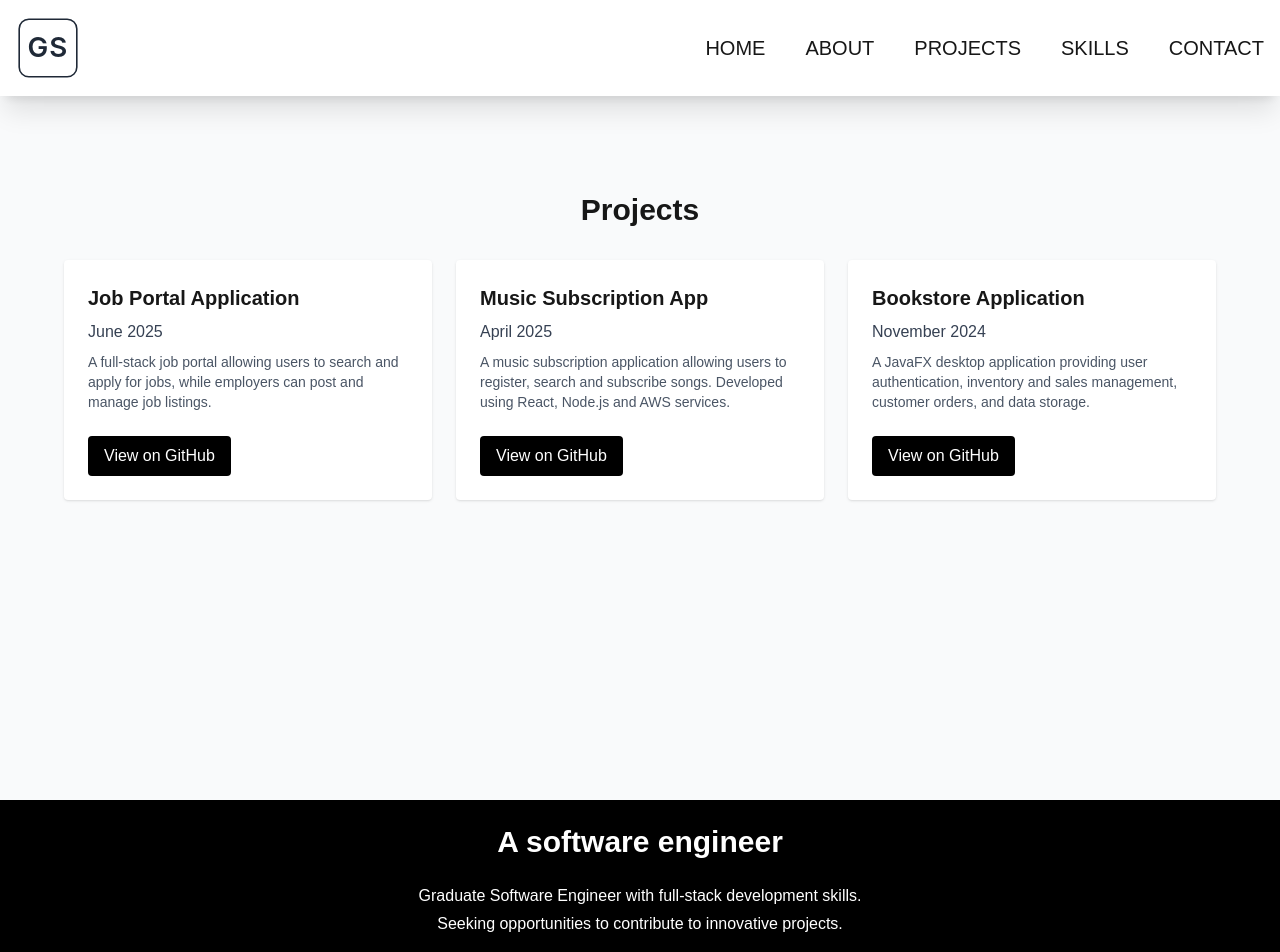
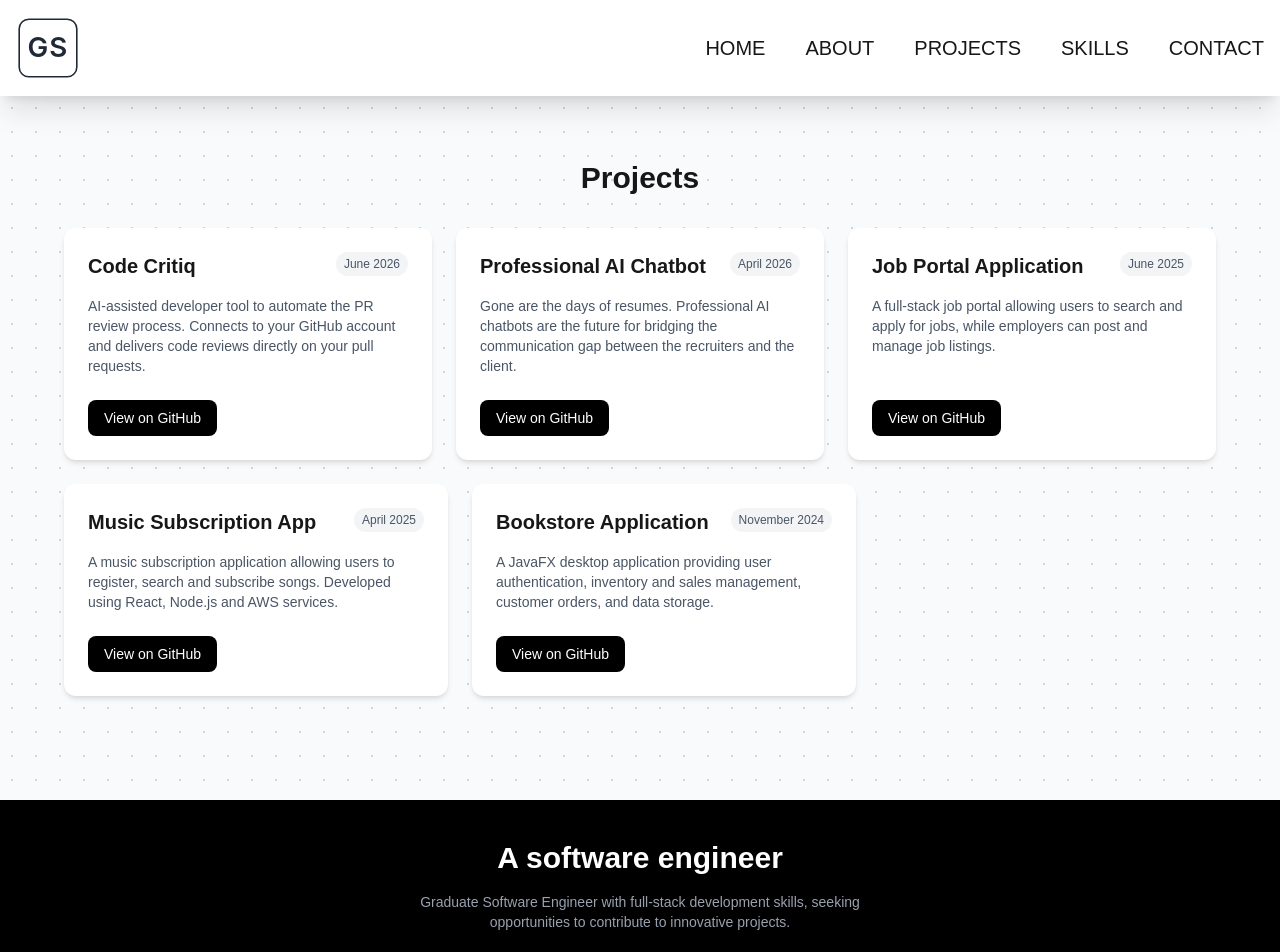
Before and after one commit to igautamsihag/Portfolio, a Next.js app: page /projects in a window 1280 px wide. Shown: the top 952 px of the page. Built offline with nearby package versions, Linux system fonts and the light colour scheme.

Commit message:
project and skill section update

```diff
--- a/src/components/Footer.tsx
+++ b/src/components/Footer.tsx
@@ -1,36 +1,29 @@
 import React from "react"
-import {AiOutlineGithub, AiOutlineLinkedin, AiOutlineMail } from "react-icons/ai"
+import { AiOutlineGithub, AiOutlineLinkedin, AiOutlineMail } from "react-icons/ai"
 
 const Footer = () => {
   return (
     <footer className="bg-black text-white">
-            <h2 className="text-2xl sm:text-3xl font-semibold text-center py-6">
-                A software engineer</h2>
-            <p className="text-center text-xs sm:text-base mb-1">
-        Graduate Software Engineer with full-stack development skills.
+      <div className="max-w-4xl mx-auto px-4 py-10 flex flex-col items-center gap-4">
+        <h2 className="text-2xl sm:text-3xl font-semibold text-center">A software engineer</h2>
+        <p className="text-center text-xs sm:text-sm text-gray-400 max-w-md">
+          Graduate Software Engineer with full-stack development skills, seeking opportunities to contribute to innovative projects.
         </p>
-      <p className="text-center text-xs sm:text-base mb-6">
-        Seeking opportunities to contribute to innovative projects.
-      </p>
-      <div className="flex justify-center gap-6 mb-8">
-        <a href="https://github.com/igautamsihag" target="_blank" rel="noopener noreferrer">
-          <AiOutlineGithub size={30} className="cursor-pointer" />
+        <div className="flex justify-center gap-6 pt-2">
+          <a href="https://github.com/igautamsihag" target="_blank" rel="noopener noreferrer" className="hover:text-gray-400 transition">
+            <AiOutlineGithub size={26} className="cursor-pointer" />
           </a>
-        <a href="https://linkedin.com/in/gautamsihag30" target="_blank" rel="noopener noreferrer">
-          <AiOutlineLinkedin size={30} className="cursor-pointer" />
+          <a href="https://linkedin.com/in/gautamsihag30" target="_blank" rel="noopener noreferrer" className="hover:text-gray-400 transition">
+            <AiOutlineLinkedin size={26} className="cursor-pointer" />
           </a>
-        <a href="mailto:gautamsihag30@gmail.com">
-          <AiOutlineMail size={30} className="cursor-pointer" />
+          <a href="mailto:gautamsihag30@gmail.com" className="hover:text-gray-400 transition">
+            <AiOutlineMail size={26} className="cursor-pointer" />
           </a>
         </div>
-      <div className="w-full bg-white flex justify-center items-center py-2">
-  <p className="text-black text-xs sm:text-sm">
-    Copyright © 2025 | Gautam Sihag
-  </p>
       </div>
-
-
-
+      <div className="border-t border-gray-800 flex justify-center items-center py-3">
+        <p className="text-gray-500 text-xs">Copyright © 2025 | Gautam Sihag</p>
+      </div>
     </footer>
   )
 }
--- a/src/components/Homepage.tsx
+++ b/src/components/Homepage.tsx
@@ -11,7 +11,7 @@ const dancing = Dancing_Script({
 
 const Homepage = () => {
   return (
-    <div className="flex flex-col-reverse sm:flex-row justify-center items-center min-h-[calc(100vh-6rem)] bg-gray-50 sm:space-x-12 md:space-x-16 lg:space-x-24 xl:space-x-32 space-y-4 sm:space-y-0 px-4 mb-24">
+    <div className="flex flex-col-reverse sm:flex-row justify-center items-center min-h-screen dot-pattern sm:space-x-12 md:space-x-16 lg:space-x-24 xl:space-x-32 space-y-4 sm:space-y-0 px-4">
 
       <div className="text-center sm:text-left space-y-2 sm:space-y-4 mt-8 sm:mt-24">
         <h1 className={`${dancing.className} font-bold animate-drop-bounce text-[2.5rem] sm:text-[3.5rem] md:text-[4.5rem] lg:text-[5rem] tracking-wider drop-shadow-lg bg-clip-text text-transparent bg-gradient-to-r from-black to-gray-700`}>
--- a/src/components/Portfolio.tsx
+++ b/src/components/Portfolio.tsx
@@ -1,78 +1,77 @@
-import React from "react";
+const ProjectCard = ({
+  title,
+  date,
+  description,
+  link,
+}: {
+  title: string;
+  date: string;
+  description: string;
+  link: string;
+}) => (
+  <div className="flex-1 bg-white rounded-xl shadow-md overflow-hidden text-center md:text-left flex flex-col hover:shadow-lg transition-shadow">
+    <div className="p-6 flex flex-col flex-1">
+      <div className="flex flex-col md:flex-row md:items-start md:justify-between gap-1 mb-2">
+        <h3 className="text-lg sm:text-xl font-semibold">{title}</h3>
+        <span className="text-xs font-medium bg-gray-100 text-gray-600 px-2 py-1 rounded-full self-center md:self-start whitespace-nowrap">{date}</span>
+      </div>
+      <p className="text-gray-600 text-xs sm:text-sm mb-6 mt-2">{description}</p>
+      <a
+        href={link}
+        target="_blank"
+        rel="noopener noreferrer"
+        className="inline-block bg-black text-white px-4 py-2 rounded-lg hover:bg-gray-800 transition mt-auto self-center md:self-start text-sm"
+      >
+        View on GitHub
+      </a>
+    </div>
+  </div>
+);
 
 const Portfolio = () => {
   return (
-    <section className="min-h-screen pt-24 flex flex-col items-center pb-8 p-4 bg-gray-50">
-      <h2 className="text-3xl font-bold mb-8 text-center mt-12 sm:mt-24">
-        Projects
-      </h2>
+    <section className="min-h-screen pt-16 flex flex-col items-center pb-8 p-4 dot-pattern">
+      <h2 className="text-3xl font-bold mb-8 text-center mt-12 sm:mt-24">Projects</h2>
 
-      <div className="flex flex-col md:flex-row gap-6 w-full max-w-6xl">
-        {/* Project Card 1 */}
-        <div className="flex-1 bg-white p-6 rounded shadow text-center md:text-left flex flex-col">
-          <h3 className="text-lg sm:text-xl font-semibold mb-2">
-            Job Portal Application
-          </h3>
-
-          <p className="text-gray-700 mb-2">June 2025</p>
-
-          <p className="text-gray-600 text-xs sm:text-sm mb-6">
-            A full-stack job portal allowing users to search and apply for jobs,
-            while employers can post and manage job listings.
-          </p>
-
-          <a
-            href="https://github.com/igautamsihag/job-portal-application.git"
-            target="_blank"
-            rel="noopener noreferrer"
-            className="inline-block bg-black text-white px-4 py-2 rounded hover:bg-gray-800 transition mt-auto self-center md:self-start"
-          >
-            View on GitHub
-          </a>
+      <div className="flex flex-col gap-6 w-full max-w-6xl">
+        <div className="flex flex-col md:flex-row gap-6">
+          <ProjectCard
+            title="Code Critiq"
+            date="June 2026"
+            description="AI-assisted developer tool to automate the PR review process. Connects to your GitHub account and delivers code reviews directly on your pull requests."
+            link="https://github.com/igautamsihag/Code-Critiq.git"
+          />
+          <ProjectCard
+            title="Professional AI Chatbot"
+            date="April 2026"
+            description="Gone are the days of resumes. Professional AI chatbots are the future for bridging the communication gap between the recruiters and the client."
+            link="https://github.com/igautamsihag/Professional-AI-Chatbot.git"
+          />
+          <ProjectCard
+            title="Job Portal Application"
+            date="June 2025"
+            description="A full-stack job portal allowing users to search and apply for jobs, while employers can post and manage job listings."
+            link="https://github.com/igautamsihag/job-portal-application.git"
+          />
         </div>
 
-        {/* Project Card 2 */}
-        <div className="flex-1 bg-white p-6 rounded shadow text-center md:text-left flex flex-col">
-          <h3 className="text-lg sm:text-xl font-semibold mb-2">
-            Music Subscription App
-          </h3>
-
-          <p className="text-gray-700 mb-2">April 2025</p>
-
-          <p className="text-gray-600 text-xs sm:text-sm mb-6">
-            A music subscription application allowing users to register, search and subscribe songs. Developed using React, Node.js and AWS services.
-          </p>
-
-          <a
-            href="https://github.com/igautamsihag/cloud-music-app.git"
-            target="_blank"
-            rel="noopener noreferrer"
-            className="inline-block bg-black text-white px-4 py-2 rounded hover:bg-gray-800 transition mt-auto self-center md:self-start"
-          >
-            View on GitHub
-          </a>
-        </div>
-
-        {/* Project Card 3 */}
-        <div className="flex-1 bg-white p-6 rounded shadow text-center md:text-left flex flex-col">
-          <h3 className="text-lg sm:text-xl font-semibold mb-2">
-            Bookstore Application
-          </h3>
-
-          <p className="text-gray-700 mb-2">November 2024</p>
-
-          <p className="text-gray-600 text-xs sm:text-sm mb-6">
-            A JavaFX desktop application providing user authentication, inventory and sales management, customer orders, and data storage.
-          </p>
-
-          <a
-            href="https://github.com/igautamsihag/ReadingRoom.git"
-            target="_blank"
-            rel="noopener noreferrer"
-            className="inline-block bg-black text-white px-4 py-2 rounded hover:bg-gray-800 transition mt-auto self-center md:self-start"
-          >
-            View on GitHub
-          </a>
+        <div className="flex flex-col md:flex-row gap-6">
+          <div className="md:w-1/3">
+            <ProjectCard
+              title="Music Subscription App"
+              date="April 2025"
+              description="A music subscription application allowing users to register, search and subscribe songs. Developed using React, Node.js and AWS services."
+              link="https://github.com/igautamsihag/cloud-music-app.git"
+            />
+          </div>
+          <div className="md:w-1/3">
+            <ProjectCard
+              title="Bookstore Application"
+              date="November 2024"
+              description="A JavaFX desktop application providing user authentication, inventory and sales management, customer orders, and data storage."
+              link="https://github.com/igautamsihag/ReadingRoom.git"
+            />
+          </div>
         </div>
       </div>
     </section>
--- /dev/null
+++ b/src/custom.d.ts
@@ -0,0 +1,4 @@
+declare module "*.svg" {
+  const content: string;
+  export default content;
+}
--- a/src/pages/about.tsx
+++ b/src/pages/about.tsx
@@ -22,8 +22,10 @@ export default function About() {
                   <div className="snap-start">
                     <Volunteer />
                   </div>
+                  <div className="snap-start">
+                    <Footer />
+                  </div>
                 </div>
-                <Footer />
             </>
             )}
     </div>
--- a/src/pages/contact.tsx
+++ b/src/pages/contact.tsx
@@ -10,7 +10,7 @@ export default function Contact() {
       <Navbar menuOpen={menuOpen} setMenuOpen={setMenuOpen} />
           {!menuOpen && (
         <>
-          <div className="flex items-center justify-center min-h-screen bg-gray-50">
+          <div className="flex items-center justify-center min-h-screen dot-pattern">
           <Form />
           </div>
         <Footer />
--- a/src/styles/globals.css
+++ b/src/styles/globals.css
@@ -50,3 +50,9 @@ body {
 .font-dancing {
   font-family: 'Dancing Script', cursive;
 }
+
+.dot-pattern {
+  background-color: #f9fafb;
+  background-image: radial-gradient(circle, #d1d5db 1px, transparent 1px);
+  background-size: 24px 24px;
+}
```
Also changed, not shown: src/components/Education.tsx (+35 -27 lines), src/components/Experience.tsx (+29 -19 lines), src/components/Form.tsx (+21 -43 lines), src/components/Skill.tsx (+40 -56 lines), src/components/Volunteer.tsx (+45 -25 lines). Lines whose indentation alone changed are shown as unchanged.
